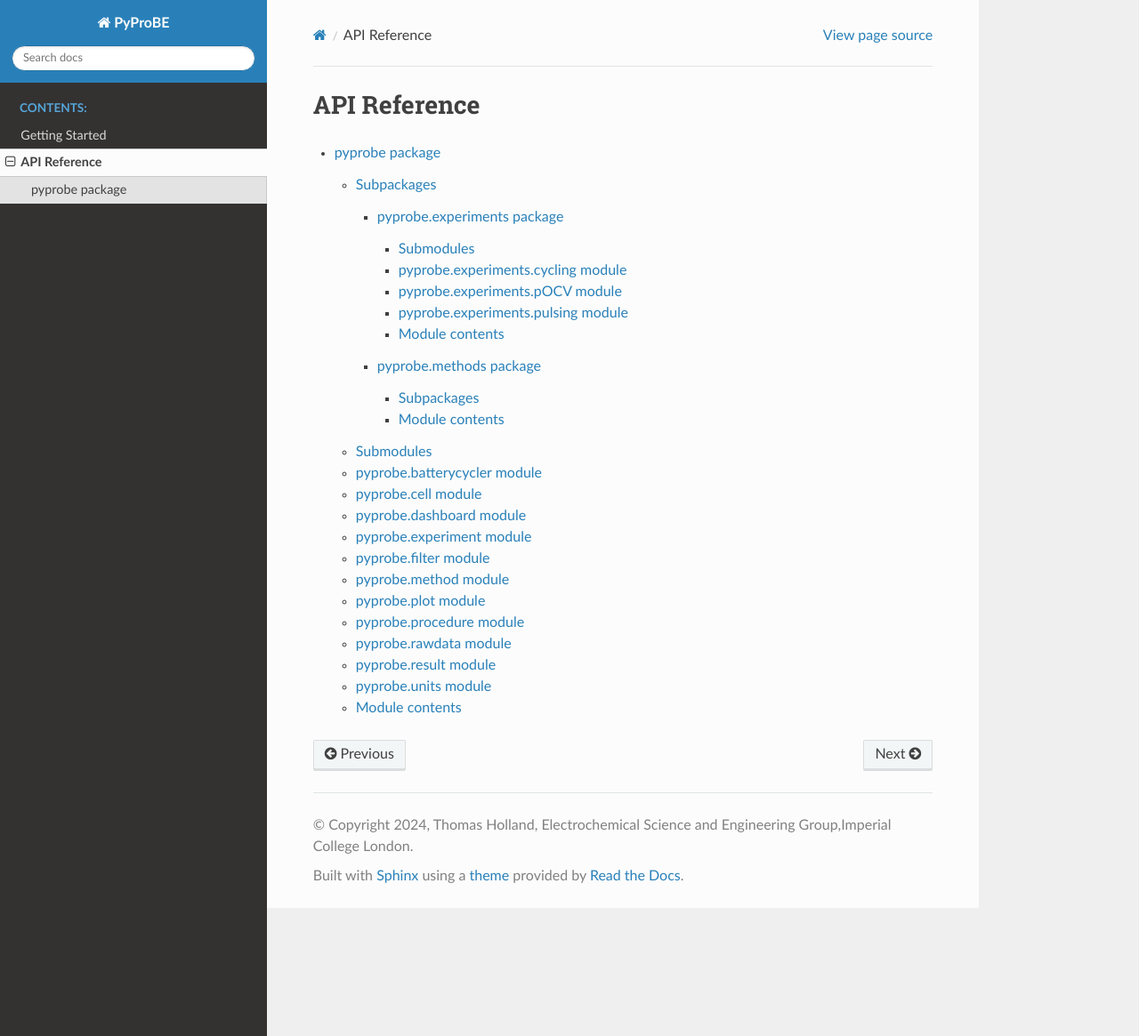
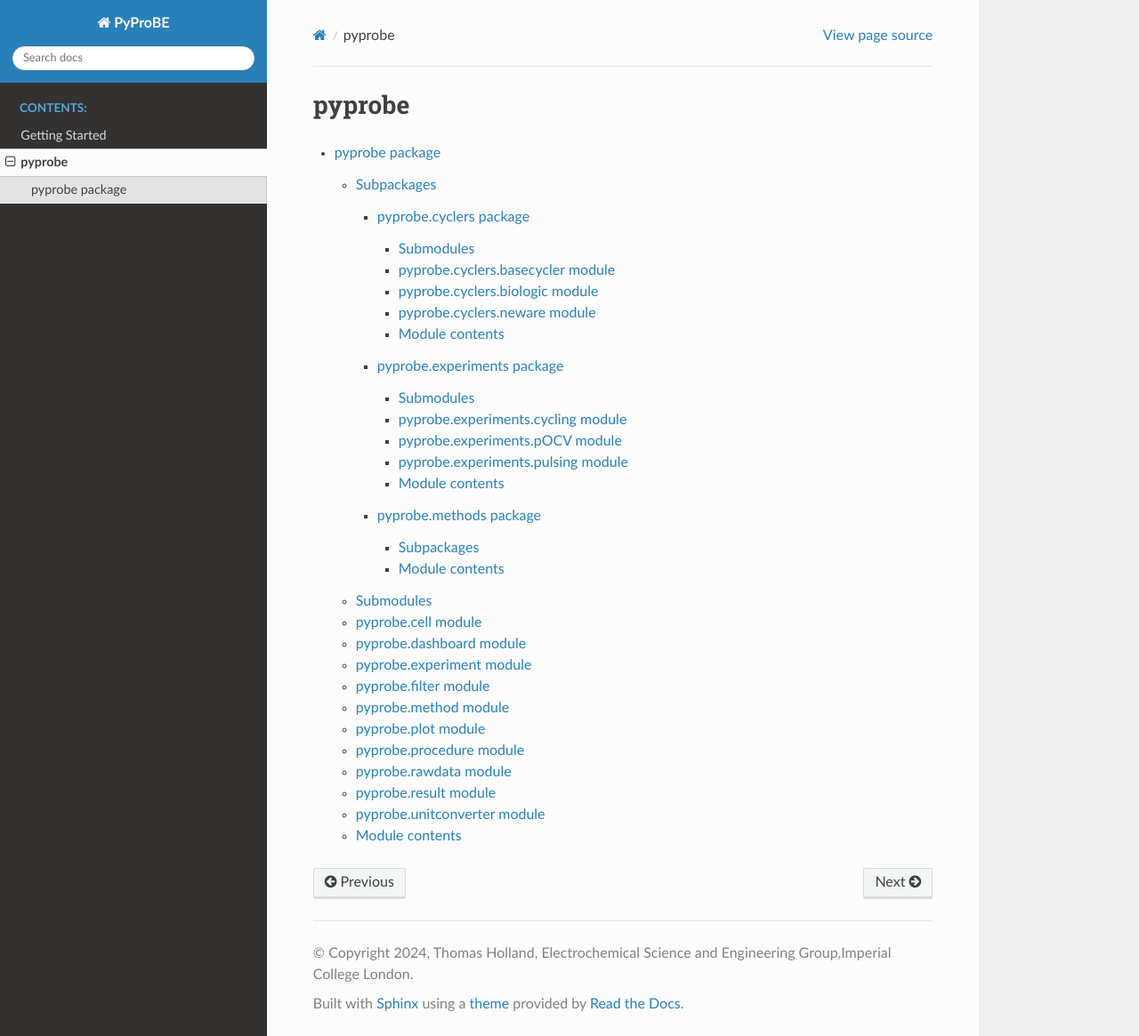
Before and after one commit to ImperialCollegeLondon/PyProBE, a Sphinx documentation site: the page built from docs/source/modules.rst, in a window 1280 px wide and 1165 px high. Shown: the whole window at 89% size. Built offline with Sphinx 7.4.7 and the Read the Docs theme 2.0.0, drawn with Linux system fonts in a browser that asks for light colours.

Commit message:
Regenerate auto-doc

```diff
--- a/docs/source/modules.rst
+++ b/docs/source/modules.rst
@@ -1,4 +1,4 @@
-API Reference
+pyprobe
 =======
 
 .. toctree::
--- /dev/null
+++ b/docs/source/pyprobe.cyclers.rst
@@ -0,0 +1,37 @@
+pyprobe.cyclers package
+=======================
+
+Submodules
+----------
+
+pyprobe.cyclers.basecycler module
+---------------------------------
+
+.. automodule:: pyprobe.cyclers.basecycler
+   :members:
+   :undoc-members:
+   :show-inheritance:
+
+pyprobe.cyclers.biologic module
+-------------------------------
+
+.. automodule:: pyprobe.cyclers.biologic
+   :members:
+   :undoc-members:
+   :show-inheritance:
+
+pyprobe.cyclers.neware module
+-----------------------------
+
+.. automodule:: pyprobe.cyclers.neware
+   :members:
+   :undoc-members:
+   :show-inheritance:
+
+Module contents
+---------------
+
+.. automodule:: pyprobe.cyclers
+   :members:
+   :undoc-members:
+   :show-inheritance:
--- a/docs/source/pyprobe.methods.rst
+++ b/docs/source/pyprobe.methods.rst
@@ -8,6 +8,7 @@ Subpackages
    :maxdepth: 4
 
    pyprobe.methods.differentiation
+   pyprobe.methods.ocv_fitting
 
 Module contents
 ---------------
--- a/docs/source/pyprobe.rst
+++ b/docs/source/pyprobe.rst
@@ -7,19 +7,12 @@ Subpackages
 .. toctree::
    :maxdepth: 4
 
+   pyprobe.cyclers
    pyprobe.experiments
    pyprobe.methods
 
 Submodules
 ----------
-
-pyprobe.batterycycler module
-----------------------------
-
-.. automodule:: pyprobe.batterycycler
-   :members:
-   :undoc-members:
-   :show-inheritance:
 
 pyprobe.cell module
 -------------------
@@ -93,10 +86,10 @@ pyprobe.result module
    :undoc-members:
    :show-inheritance:
 
-pyprobe.units module
---------------------
+pyprobe.unitconverter module
+----------------------------
 
-.. automodule:: pyprobe.units
+.. automodule:: pyprobe.unitconverter
    :members:
    :undoc-members:
    :show-inheritance:
```
Also changed, not shown: docs/source/pyprobe.methods.ocv_fitting.rst (added, +29 -0 lines), 1 other file.
